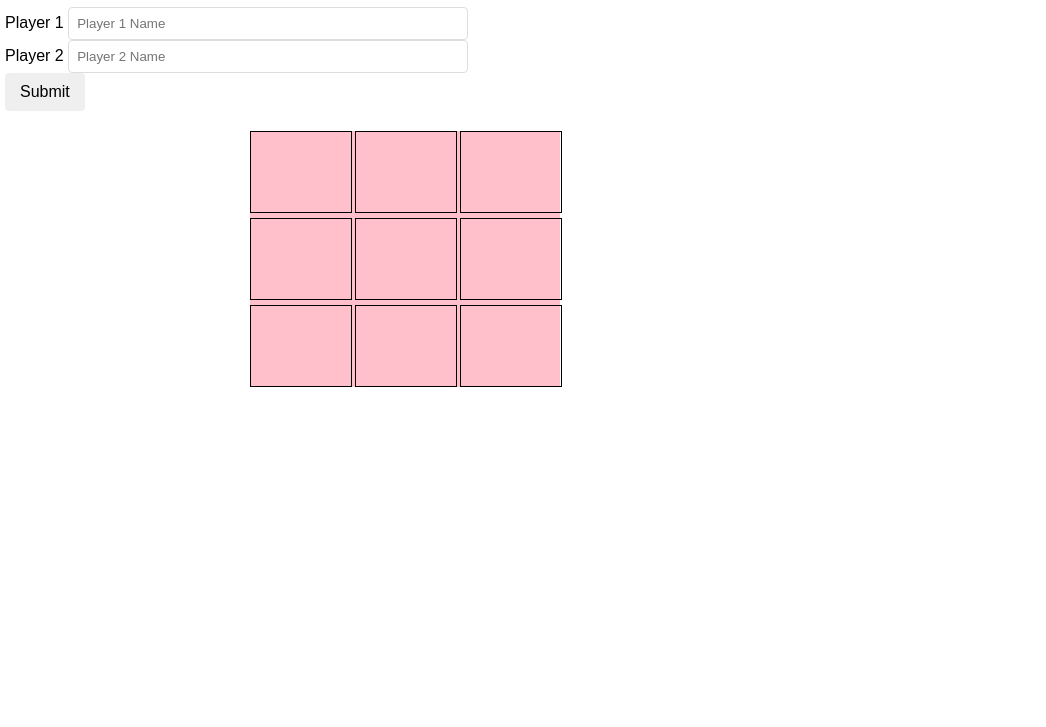
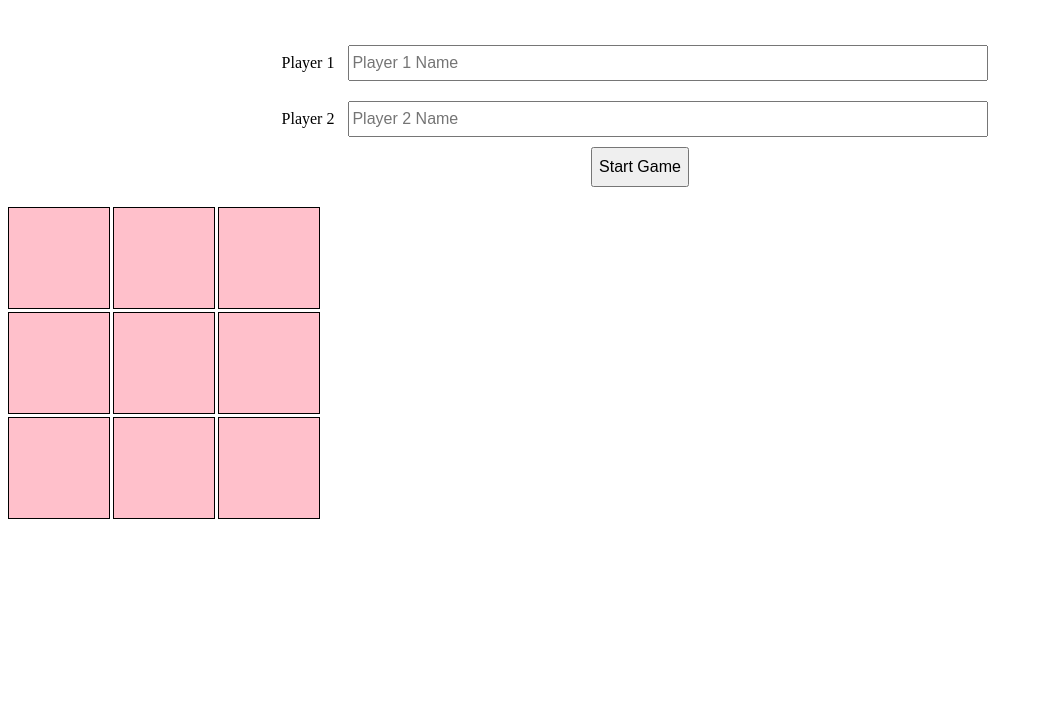
Before and after one commit to acciojob/tictactoe-borrolla, a website: page main.html in a window 1280 px wide. Shown: the part 73-800 px from the top of the page, without its empty margins (0-1046 px from the left). Drawn offline with Linux system fonts and the light colour scheme.

Commit message:
created a submission

```diff
--- a/main.html
+++ b/main.html
@@ -15,7 +15,7 @@
 		<label for="player2">Player 2</label>
         <input type="text" id="player-2" placeholder="Player 2 Name">
 		<br>
-        <button id="submit">Submit</button>
+        <button id="submit">Start Game</button>
 
         <h1 style="display:none;">Tic Tac Toe</h1>
         <div class="message"></div>
--- a/styles.css
+++ b/styles.css
@@ -1,57 +1,49 @@
 /*  your css code here. If applicable */
-h1{
+.container {
             text-align: center;
+            margin-top: 50px;
+        }
+        h1 {
             font-family: Arial, sans-serif;
-	color: black;
+            font-weight: bold;
+			text-align: center
         }
-body{
-	 font-family: Arial, sans-serif;
-     max-width: 800px;
-     margin: 5px;
-    padding: 5 10px;
-    background-color: white;
+        .board {
+            display: none;
+            margin: 20px auto;
+            display: grid;
+            grid-template-columns: repeat(3, 100px);
+            grid-template-rows: repeat(3, 100px);
+            gap: 5px;
         }
-
- input[type="text"] {
-            width: 50%;
-            padding: 8px;
-            border: 1px solid #ddd;
-            border-radius: 4px;
-            box-sizing: border-box;
-        }
- button {
-            border: none;
-            padding: 10px 15px;
-            border-radius: 4px;
-            cursor: pointer;
-            font-size: 16px;
+        .cell {
+            width: 100px;
+            height: 100px;
             display: flex;
             align-items: center;
             justify-content: center;
-            gap: 10px;
+            font-size: 2em;
+            border: 1px solid black;
+            cursor: pointer;
+            background-color: pink;
         }
-button: hover{
-	background-color: white;
-	color: black;
-
+        .message {
+            font-size: 1.5em;
+            margin: 20px;
         }
-.board {
-            display: grid;
-            grid-template-columns: repeat(3, 100px);
-            gap: 5px;
-            margin: 20px auto;
-            width: max-content;
-	        background-color:pink;
+        .winner {
+            background-color: purple !important;
+            color: white;
         }
-.cell{
-	width: 100px;
-	height : 10vh;
-	border: 2px solid #000;
-	display: flex;
-	align-items: center;
-	justify-content: center;
-	font-size: 35px;
+         input {
+            width: 50%;
+            height: 30px;
+            font-size: 1em;
+            margin: 10px;
+        }
+      button {
+            width: 50%px;
+            height: 40px;
+            font-size: 1em;
             cursor: pointer;
-	border: 1px solid black;
-
         }
```
Lines whose indentation alone changed are shown as unchanged.
